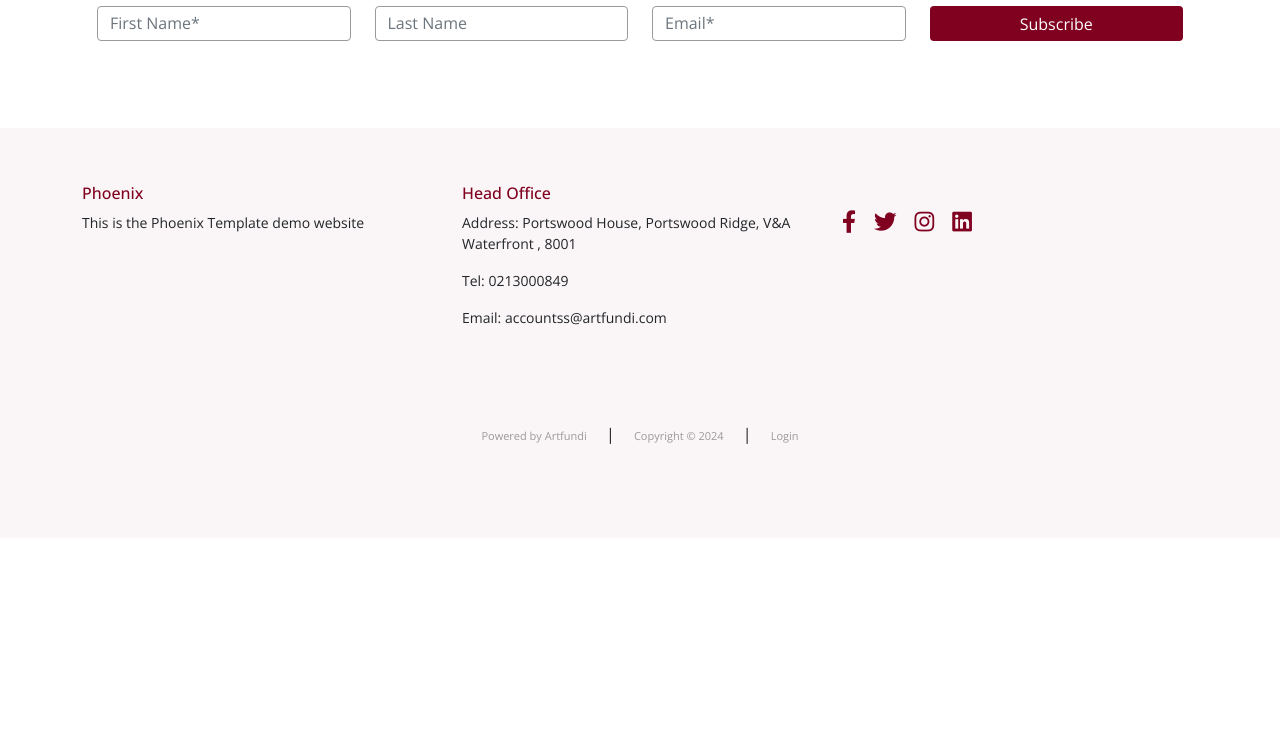
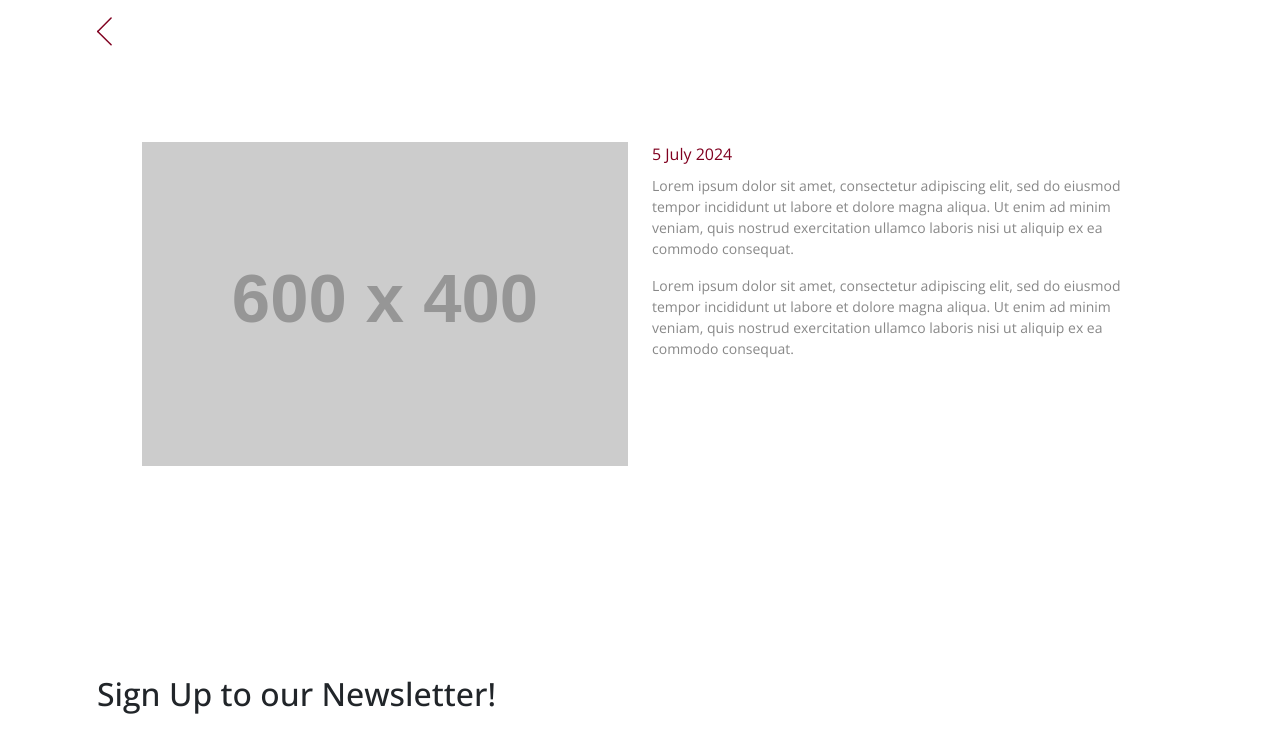
Before and after one commit to marshjaja/Phoenix-Template-Artfundi, a website: page publications/example-publications.html in a window 1280 px wide. Shown: the part 281-1015 px from the top of the page. Before the commit the page ends 819 px from the top, so only its background shows below. Drawn offline with nearby package versions, Linux system fonts and the light colour scheme; placeholder pictures from the web are drawn by us.

Commit message:
add: Updated files and deleted images too big

```diff
--- a/js/swiper.js
+++ b/js/swiper.js
@@ -23,7 +23,7 @@ document.addEventListener("DOMContentLoaded", function () {
 
 	$numbers.forEach((number, i) => {
 		number.addEventListener("click", function () {
-			carouselInstance.to(i); // Use Bootstrap's carousel method
+			carouselInstance.to(i);
 			updateIndicators(i);
 		});
 	});
@@ -39,7 +39,6 @@ document.addEventListener("DOMContentLoaded", function () {
 		});
 	}
 
-	// Initially set the active class on the first number
 	updateIndicators(0);
 
 	// NOTE
--- a/publications/example-publications.html
+++ b/publications/example-publications.html
@@ -125,7 +125,93 @@
 
 		<!-- ============================  PAGE SECTION START ===================== -->
 		<section>
-			<div class="page-container"></div>
+			<div class="page-container">
+				<div class="container">
+					<div
+						class="d-flex justify-content-between align-items-center my-8 py-lg-3"
+					>
+						<h1
+							class="page-title text-center text-md-left"
+							data-aos="zoom-in-down"
+						>
+							Example Publications
+						</h1>
+					</div>
+					<div class="container my-5">
+						<a href="/publications/publications.html">
+							<div class="backButton">
+								<div class="circle-container">
+									<svg
+										xmlns="http://www.w3.org/2000/svg"
+										width="20.828"
+										height="28.828"
+										viewBox="0 0 20.828 38.828"
+									>
+										<g
+											id="Group_22"
+											data-name="Group 22"
+											transform="translate(-149.086 -237.086)"
+										>
+											<line
+												id="Line_15"
+												data-name="Line 15"
+												x1="18"
+												y2="18"
+												transform="translate(150.5 238.5)"
+												fill="none"
+												stroke="#800020"
+												stroke-linecap="round"
+												stroke-width="2"
+											></line>
+											<line
+												id="Line_16"
+												data-name="Line 16"
+												x1="18"
+												y2="18"
+												transform="translate(168.5 256.5) rotate(90)"
+												fill="none"
+												stroke="#800020"
+												stroke-linecap="round"
+												stroke-width="2"
+											></line>
+										</g>
+									</svg>
+								</div>
+							</div>
+						</a>
+
+						<div class="container p-5">
+							<div class="row my-5">
+								<div class="col-md-6 col-12">
+									<img
+										src="https://via.placeholder.com/600x400?text=Image+1"
+										class="img-fluid"
+										alt="Image 1"
+									/>
+								</div>
+								<div class="col-md-6 col-12">
+									<div class="description-block">
+										<p class="title">5 July 2024</p>
+										<p class="first">
+											Lorem ipsum dolor sit amet, consectetur adipiscing elit,
+											sed do eiusmod tempor incididunt ut labore et dolore magna
+											aliqua. Ut enim ad minim veniam, quis nostrud exercitation
+											ullamco laboris nisi ut aliquip ex ea commodo consequat.
+										</p>
+										<p></p>
+										<p class="third">
+											Lorem ipsum dolor sit amet, consectetur adipiscing elit,
+											sed do eiusmod tempor incididunt ut labore et dolore magna
+											aliqua. Ut enim ad minim veniam, quis nostrud exercitation
+											ullamco laboris nisi ut aliquip ex ea commodo consequat.
+										</p>
+									</div>
+								</div>
+							</div>
+						</div>
+					</div>
+				</div>
+			</div>
 		</section>
 		<!-- ============================  PAGE SECTION END ===================== -->
 
--- a/scss/main.scss
+++ b/scss/main.scss
@@ -72,6 +72,16 @@ body {
 	margin-top: 75px;
 	margin-bottom: 30px;
 }
+.viewing-room .full-w-banner {
+	background-position: center;
+	background-size: cover;
+	height: calc(80vh - 80px);
+	min-height: 400px;
+	position: relative;
+	max-width: 1280px;
+	margin: 0 auto;
+	padding-bottom: 60px;
+}
 // .vr-block img {
 // 	background-repeat: no-repeat;
 // 	background-position: center;
```
Also changed, not shown: artists/artists.html (+4 -4 lines), publications/publications.html (+4 -4 lines), viewing-rooms/example-viewing-rooms.html (+74 -1 lines), viewing-rooms/viewing-rooms.html (+1 -1 lines), works/example-works.html (+1 -1 lines), img/artwork-5.jpg (deleted), img/artwork-6.jpg (deleted), scss/swiper.scss (added), style.css, 4 other files.
